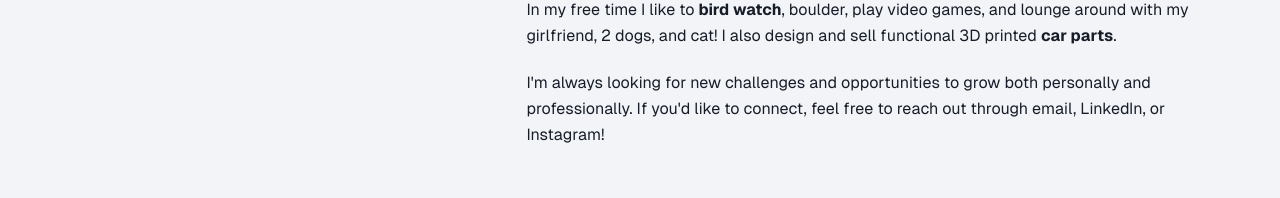
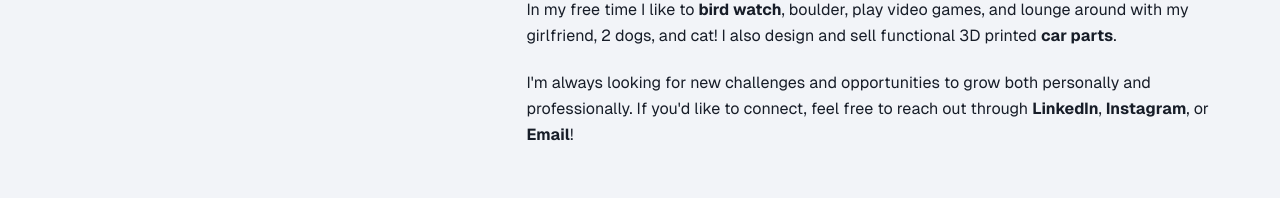
Before and after one commit to FRojas-A/Personal_Site, a Next.js app: page / in a window 1280 px wide. Shown: the part 395-593 px from the top of the page. Built offline with nearby package versions, Linux system fonts and the light colour scheme.

Commit message:
added links in about me section, revised nav items, and intro footer styling changes

```diff
--- a/app/components/AboutMe/AboutMe.tsx
+++ b/app/components/AboutMe/AboutMe.tsx
@@ -1,10 +1,12 @@
 import SectionWrapper from "@/app/wrappers/SectionWrapper";
 import styles from "./AboutMe.module.css";
 import { socials, otherLinks, Links } from "@/app/config";
+import { Fragment } from "react";
 
 export default function AboutMe() {
   const instagram: Links = socials.find((link) => link.name === "Instagram")!;
   const etsy: Links = otherLinks.find((link) => link.name === "Etsy")!;
+  const links: Links[] = socials.filter((link) => link.name !== "GitHub");
 
   return (
     <SectionWrapper name="about">
@@ -47,7 +49,37 @@ export default function AboutMe() {
           <p>
             I'm always looking for new challenges and opportunities to grow both
             personally and professionally. If you'd like to connect, feel free
-            to reach out through email, LinkedIn, or Instagram!
+            to reach out through{" "}
+            {links.map((link, index) => {
+              return (
+                <Fragment key={index}>
+                  {links.length - 1 === index ? (
+                    <>
+                      or{" "}
+                      <a
+                        target="_blank"
+                        href={link.url}
+                        aria-label={link.name + " (Opens in a new tab)"}
+                      >
+                        {link.name}
+                      </a>
+                      !
+                    </>
+                  ) : (
+                    <>
+                      <a
+                        target="_blank"
+                        href={link.url}
+                        aria-label={link.name + " (Opens in a new tab)"}
+                      >
+                        {link.name}
+                      </a>
+                      ,{" "}
+                    </>
+                  )}
+                </Fragment>
+              );
+            })}
           </p>
         </div>
       </div>
--- a/app/components/Introduction/Introduction.module.css
+++ b/app/components/Introduction/Introduction.module.css
@@ -18,9 +18,6 @@
   .footer {
     bottom: 4rem;
     position: absolute;
-    color: var(--secondary);
-    display: flex;
-    gap: 16px;
   }
 }
 
@@ -62,6 +59,7 @@
   display: flex;
   gap: 16px;
   margin-top: 64px;
+  color: var(--secondary);
 }
 
 .links {
--- a/app/components/Navigation/Navigation.tsx
+++ b/app/components/Navigation/Navigation.tsx
@@ -3,7 +3,7 @@ import Link from "next/link";
 import nav from "./Navigation.module.css";
 import { scrollTo } from "@/app/utils/utils";
 import { usePathname } from "next/navigation";
-import { Fragment, useState, SVGProps } from "react";
+import { Fragment, useState, SVGProps, ReactElement } from "react";
 import { useScroll } from "@/app/contexts/ScrollContext";
 import SharedButton from "../SharedButton/SharedButton";
 
@@ -134,6 +134,19 @@ export default function Navigation() {
     );
   }
 
+  const navItems: ReactElement[] = [
+    <AboutMe />,
+    <Experience />,
+    <Projects />,
+    <ContactMe />,
+    <SharedButton
+      text="Résumé"
+      link="/pdfs/Frank_Rojas_Resume_2025.pdf"
+      size="sm"
+      download={"Frank_Rojas_Resume_2025"}
+    />,
+  ];
+
   function Exit(props: SVGProps<SVGSVGElement>) {
     return (
       <svg
@@ -198,16 +211,9 @@ export default function Navigation() {
     <Fragment>
       <nav className={nav["container"]}>
         <div className={nav["nav-items"]}>
-          <AboutMe />
-          <Experience />
-          <Projects />
-          <ContactMe />
-          <SharedButton
-            text="Résumé"
-            link="/pdfs/Frank_Rojas_Resume_2025.pdf"
-            size="sm"
-            download={"Frank_Rojas_Resume_2025"}
-          />
+          {navItems.map((item, index) => {
+            return <Fragment key={index}>{item}</Fragment>;
+          })}
         </div>
       </nav>
       <nav className={nav["mobile-container"]}>
@@ -225,21 +231,9 @@ export default function Navigation() {
         </span>
         <div className={isOpen ? `${nav["menu"]} ${nav.show} ` : nav["menu"]}>
           <ul>
-            <li>
-              <Home />
-            </li>
-            <li>
-              <Links />
-            </li>
-            <li>
-              <AboutMe />
-            </li>
-            <li>
-              <Projects />
-            </li>
-            <li>
-              <ContactMe />
-            </li>
+            {navItems.map((item, index) => {
+              return <li key={index}>{item}</li>;
+            })}
           </ul>
         </div>
       </nav>
```
